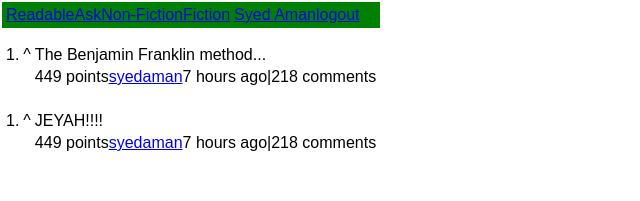
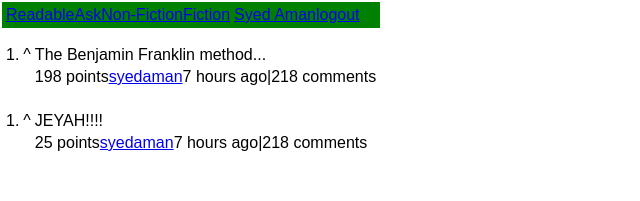
Before and after one commit to islamhaqq/Readable, a React (Create React App) app: page / in a window 1280 px wide. Shown: the top 201 px of the page, without its empty margins (0-640 px from the left). Built offline with nearby package versions, Linux system fonts and the light colour scheme.

Commit message:
display points for every post

```diff
--- a/src/components/PostDetailsRow.js
+++ b/src/components/PostDetailsRow.js
@@ -1,11 +1,12 @@
 import React from 'react';
+import PropTypes from 'prop-types';
 
-const PostDetailsRow = () => (
+const PostDetailsRow = ({ post }) => (
 	<tr className="post-details-row">
 		<td colSpan="2" />
 
 		<td className="post-details-container">
-			<span className="post-points">449 points</span>
+			<span className="post-points">{`${post.points} points`}</span>
 			<a href="#" className="post-author">
 				syedaman
 			</a>
@@ -16,4 +17,8 @@ const PostDetailsRow = () => (
 	</tr>
 );
 
+PostDetailsRow.propTypes = {
+	post: PropTypes.object.isRequired,
+};
+
 export default PostDetailsRow;
```
